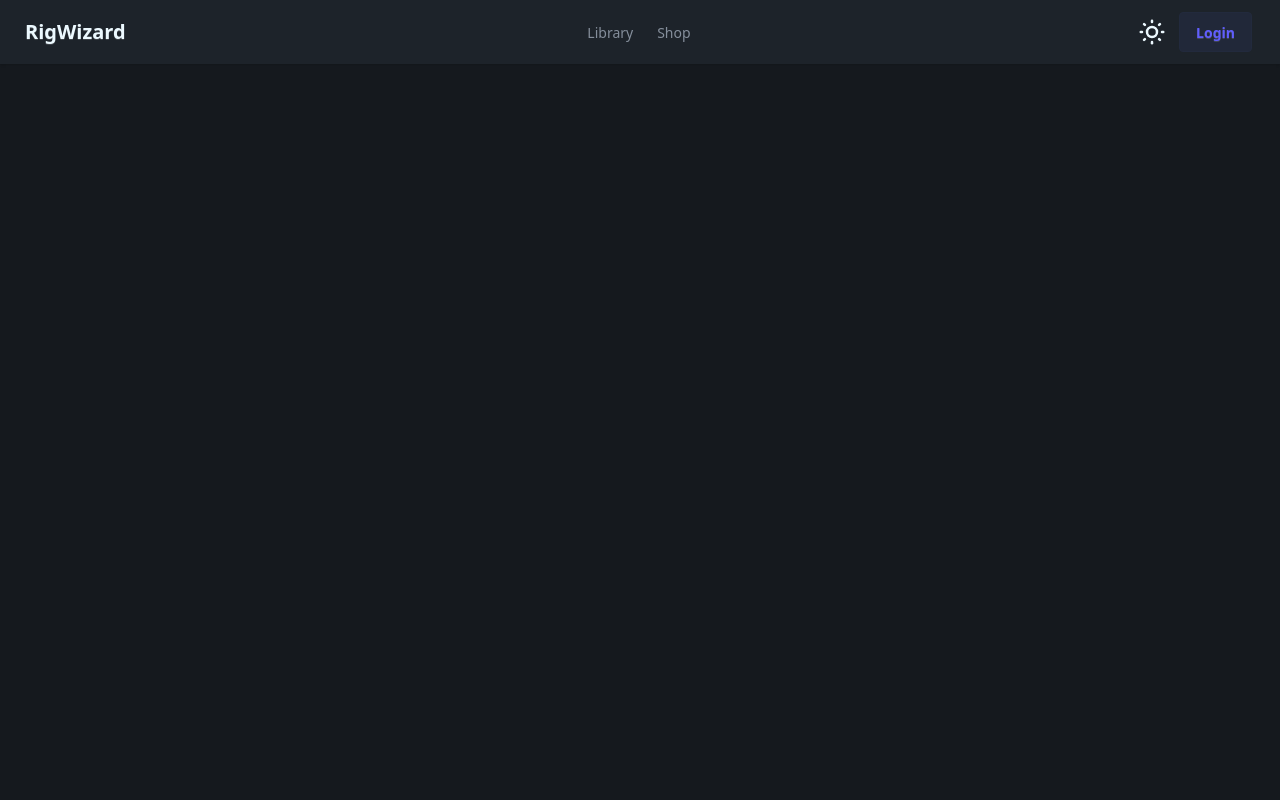
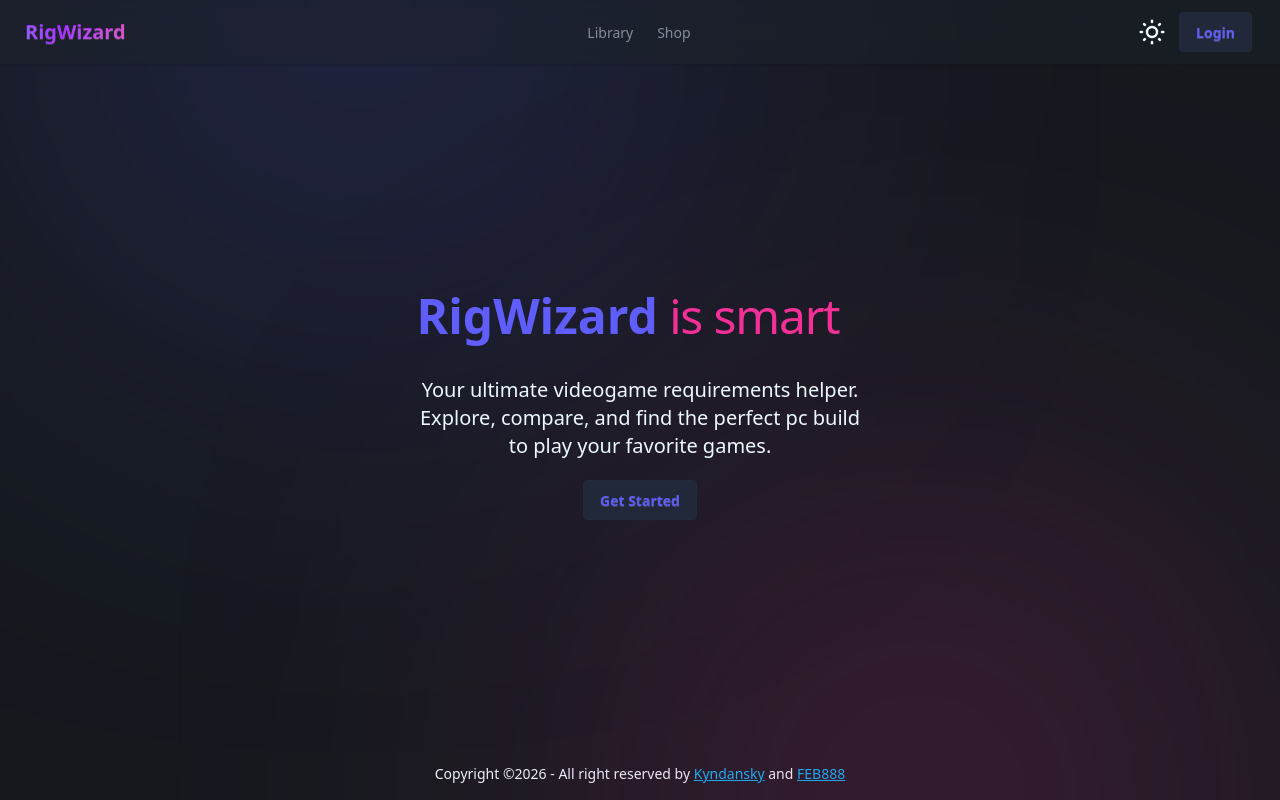
Before and after one commit to Kyndansky/RigWizard, a React (Vite) app in the folder frontend/: page / in a window 1280 px wide. Built offline with nearby package versions, Linux system fonts and the light colour scheme; no server answers.

Commit message:
(backend and frontend) fixed logout.php and fixed login and logout functionality by reloading the page on login and logout. Added a basic hero to App.tsx with animations and background lights, added footer

```diff
--- a/frontend/src/App.tsx
+++ b/frontend/src/App.tsx
@@ -1,12 +1,67 @@
 import React from "react";
 import "./App.css";
 import { BasePageLayout } from "./components/BasePageLayout";
+import { Link } from "react-router";
+import { Typewriter } from "./components/TypeWriter";
+import { motion } from "framer-motion";
+
 
 function App() {
+  const mainTextClassname = "text-primary text-5xl font-bold";
+  const secondaryTextClassname = "text-secondary text-5xl";
   return (
     <React.Fragment>
-      <BasePageLayout hideOverFlow={true}>
+      <BasePageLayout hideOverFlow={true} >
+        <motion.div
+          className="absolute bottom-125 left-15 h-[600px] w-[600px] rounded-full bg-primary/25 blur-[200px]"
+          initial={{ opacity: 0 }}
+          animate={{ opacity: 1 }}
+          transition={{ duration: 0.5, delay: 0.35 }}
+        />
+        <motion.div
+          className="absolute top-125 right-15 h-[600px] w-[600px] rounded-full bg-secondary/25 blur-[200px]"
+          initial={{ opacity: 0 }}
+          animate={{ opacity: 1 }}
+          transition={{ duration: 0.5, delay: 0.35 }}
+        />
+        <motion.div
+          className="hero items-center h-full"
+          initial={{ opacity: 0, y: 0 }}
+          animate={{ opacity: 1, y: 0 }}
+          transition={{ duration: 0.4, delay: 0.1 }}
+        >
+          <div className="hero-content text-center flex-col">
+            <div className="flex flex-row items-end justify-center">
+              <h1 className={mainTextClassname}>
+                RigWizard
+              </h1>
+              <Typewriter
+                text={[" is easy to use", " is smart", " is useful", " is free", " helps you", " is for gamers"]}
+                speed={100}
+                className={secondaryTextClassname}
+                waitTime={2000}
+                deleteSpeed={40}
+                cursorChar={"_"}
+              />
+            </div>
+            <div className="max-w-md">
+              <p className="py-5 text-xl">
+                Your ultimate videogame requirements helper. Explore, compare, and find the perfect pc build to play your favorite games.
+              </p>
+              <Link to={"/shop"}><button className="btn btn-primary btn-soft hover:btn-secondary">Get Started</button></Link>
 
+            </div>
+          </div>
+        </motion.div>
+
+        <footer className="footer sm:footer-horizontal footer-center text-base-content p-4">
+          <aside>
+            <p>{"Copyright ©"}
+              {new Date().getFullYear()} {"- All right reserved by "}
+              <a href="https://github.com/Kyndansky" className="link link-info">Kyndansky</a>{" and "}
+              <a href="https://github.com/IQFEB888" className="link link-info">FEB888</a></p>
+          </aside>
+        </footer>
       </BasePageLayout>
     </React.Fragment>
   );
--- a/frontend/src/components/BasePageLayout.tsx
+++ b/frontend/src/components/BasePageLayout.tsx
@@ -31,17 +31,15 @@ export function BasePageLayout(
       {/*vertical container that contains navbar and page content */}
       <div
         className={
-          "flex flex-col h-screen bg-base-300" +
-          (props.hideOverFlow ? " overflow-hidden" : "")
+          "flex flex-col h-screen bg-base-300 overflow-y-hidden relative"
         }
       >
         <NavBar selectedTabId={props.selectedTabId} />
         {props.children}
         <div
-          className="toast toast-bottom toast-end z-[10]"
+          className="toast toast-bottom toast-end z-[100]"
           id="toastContainer"
         />
-
       </div>
     </React.Fragment>
   );
--- a/frontend/src/components/NavBar.tsx
+++ b/frontend/src/components/NavBar.tsx
@@ -1,8 +1,9 @@
 import React, { useState } from "react";
-import { Link, useNavigate } from "react-router-dom";
+import { Link, useLocation, useNavigate } from "react-router-dom";
 import { useAuth } from "../misc/AuthContextHandler";
 import { logout } from "../misc/api_calls_functions";
 import { CircleUserRound, Moon, SunMedium } from "lucide-react";
+import { motion } from "motion/react";
 interface NavBarProps {
     selectedTabId?: number;
 }
@@ -24,24 +25,39 @@ export const tabItems: TabItem[] = [
     },
 ]
 export function NavBar(props: NavBarProps) {
-    const navigate=useNavigate();
+    const location = useLocation();
+    const navigate = useNavigate();
     const { isAuthenticated, setIsAuthenticated, username } =
         useAuth();
     const [theme, setTheme] = useState<"light" | "dark">("dark");
     return (
         <React.Fragment>
-            <div className="navbar bg-base-100 shadow-sm z-[1]">
+            <div className="navbar bg-base-100/50 shadow-sm z-[1] backdrop-blur-md">
                 <div className="navbar-start">
-                    <Link to={"/"}><p className="btn btn-ghost text-xl">RigWizard</p></Link>
+                    <Link to={"/"}><button className="btn btn-ghost text-xl">
+                        <motion.h1
+                            className="relative bg-gradient-to-r from-primary via-purple-600 to-secondary bg-clip-text text-transparent bg-[length:200%_auto]"
+                            animate={{
+                                backgroundPosition: ["0% 50%", "100% 50%", "0% 50%"],
+                            }}
+                            transition={{
+                                duration: 8,
+                                repeat: Infinity,
+                                ease: "linear",
+                            }}
+                        >
+                            RigWizard
+                        </motion.h1>
+                    </button></Link>
                 </div>
                 <div className="navbar-center">
                     <div role="tablist" className="tabs tabs-border">
                         {tabItems.map((tabItem) => (
                             <a role="tab" className={"tab" + (props.selectedTabId === tabItem.id ? " tab-active" : "")}
-                            key={tabItem.text}
-                            onClick={()=>{
-                                navigate(tabItem.pathTo);
-                            }}>{tabItem.text}</a>
+                                key={tabItem.text}
+                                onClick={() => {
+                                    navigate(tabItem.pathTo);
+                                }}>{tabItem.text}</a>
                         ))}
                     </div>
                 </div>
@@ -55,10 +71,10 @@ export function NavBar(props: NavBarProps) {
                         <input type="checkbox" className="theme-controller" value={theme} onClick={() => { theme === "dark" ? setTheme("light") : setTheme("dark") }} />
 
                         {/* sun icon */}
-                        <SunMedium className="swap-off" size={30}/>
+                        <SunMedium className="swap-off" size={30} />
 
                         {/* moon icon */}
-                        <Moon className="swap-on" size={30}/>
+                        <Moon className="swap-on" size={30} />
                     </label>
                     {isAuthenticated ? (
                         //Profile info section
@@ -81,16 +97,18 @@ export function NavBar(props: NavBarProps) {
 
                                 </li>
                                 <li><a onClick={async () => {
-                                    const loggedOut = await logout();
-                                    if (loggedOut) {
+                                    const logoutResponse = await logout();
+                                    if (logoutResponse.successful) {
                                         setIsAuthenticated(false);
+                                        window.location.reload();
                                     }
+
                                 }}>Logout</a></li>
                             </ul>
                         </div>
                     ) :
                         (
-                            <Link to={"/login"}>
+                            <Link to={"/login"} state={{ from: location.pathname }}>
                                 <button className="btn btn-primary btn-soft">Login</button>
                             </Link>
                         )}
--- /dev/null
+++ b/frontend/src/components/TypeWriter.tsx
@@ -0,0 +1,133 @@
+import { useEffect, useState } from "react"
+import { motion, type Variants } from "framer-motion"
+
+import { cn } from "../lib/utils"
+
+interface TypewriterProps {
+    text: string | string[]
+    speed?: number
+    initialDelay?: number
+    waitTime?: number
+    deleteSpeed?: number
+    loop?: boolean
+    className?: string
+    showCursor?: boolean
+    hideCursorOnType?: boolean
+    cursorChar?: string | React.ReactNode
+    cursorAnimationVariants?: {
+        initial: Variants["initial"]
+        animate: Variants["animate"]
+    }
+    cursorClassName?: string
+}
+
+const Typewriter = ({
+    text,
+    speed = 50,
+    initialDelay = 0,
+    waitTime = 2000,
+    deleteSpeed = 30,
+    loop = true,
+    className,
+    showCursor = true,
+    hideCursorOnType = false,
+    cursorChar = "|",
+    cursorClassName = "ml-1",
+    cursorAnimationVariants = {
+        initial: { opacity: 0 },
+        animate: {
+            opacity: 1,
+            transition: {
+                duration: 0.01,
+                repeat: Infinity,
+                repeatDelay: 0.4,
+                repeatType: "reverse",
+            },
+        },
+    },
+}: TypewriterProps) => {
+    const [displayText, setDisplayText] = useState("")
+    const [currentIndex, setCurrentIndex] = useState(0)
+    const [isDeleting, setIsDeleting] = useState(false)
+    const [currentTextIndex, setCurrentTextIndex] = useState(0)
+
+    const texts = Array.isArray(text) ? text : [text]
+
+    useEffect(() => {
+        let timeout: NodeJS.Timeout
+
+        const currentText = texts[currentTextIndex]
+
+        const startTyping = () => {
+            if (isDeleting) {
+                if (displayText === "") {
+                    setIsDeleting(false)
+                    if (currentTextIndex === texts.length - 1 && !loop) {
+                        return
+                    }
+                    setCurrentTextIndex((prev) => (prev + 1) % texts.length)
+                    setCurrentIndex(0)
+                    timeout = setTimeout(() => { }, waitTime)
+                } else {
+                    timeout = setTimeout(() => {
+                        setDisplayText((prev) => prev.slice(0, -1))
+                    }, deleteSpeed)
+                }
+            } else {
+                if (currentIndex < currentText.length) {
+                    timeout = setTimeout(() => {
+                        setDisplayText((prev) => prev + currentText[currentIndex])
+                        setCurrentIndex((prev) => prev + 1)
+                    }, speed)
+                } else if (texts.length > 1) {
+                    timeout = setTimeout(() => {
+                        setIsDeleting(true)
+                    }, waitTime)
+                }
+            }
+        }
+
+        // Apply initial delay only at the start
+        if (currentIndex === 0 && !isDeleting && displayText === "") {
+            timeout = setTimeout(startTyping, initialDelay)
+        } else {
+            startTyping()
+        }
+
+        return () => clearTimeout(timeout)
+    }, [
+        currentIndex,
+        displayText,
+        isDeleting,
+        speed,
+        deleteSpeed,
+        waitTime,
+        texts,
+        currentTextIndex,
+        loop,
+    ])
+
+    return (
+        <div className={`inline whitespace-pre-wrap tracking-tight ${className}`}>
+            <span>{displayText}</span>
+            {showCursor && (
+                <motion.span
+                    variants={cursorAnimationVariants}
+                    className={cn(
+                        cursorClassName,
+                        hideCursorOnType &&
+                            (currentIndex < texts[currentTextIndex].length || isDeleting)
+                            ? "hidden"
+                            : ""
+                    )}
+                    initial="initial"
+                    animate="animate"
+                >
+                    {cursorChar}
+                </motion.span>
+            )}
+        </div>
+    )
+}
+
+export { Typewriter }
--- /dev/null
+++ b/frontend/src/lib/utils.ts
@@ -0,0 +1,6 @@
+import { type ClassValue, clsx } from "clsx";
+import { twMerge } from "tailwind-merge";
+
+export const cn = (...inputs: ClassValue[]) => {
+  return twMerge(clsx(inputs))
+}
--- a/frontend/src/pages/GameCollectionPage.tsx
+++ b/frontend/src/pages/GameCollectionPage.tsx
@@ -86,6 +86,7 @@ export function GameCollectionPage(props: MainPageProps) {
   // filtering tags are fetched on page load
   useEffect(() => {
     fetchTags();
+    fetchUserComputer();
   }, []);
 
   //when loading the page or when changing from library to shop games are fetched and all useState are reset
@@ -390,6 +391,7 @@ export function GameCollectionPage(props: MainPageProps) {
                 type="reset"
                 value="x"
                 onClick={() => {
+                  if(selectedTags.length===0) return;
                   setSelectedTags([]);
                 }}
               />
```
Also changed, not shown: frontend/src/components/CredentialsCard.tsx (+0 -9 lines), frontend/src/pages/Login.tsx (+13 -11 lines), frontend/src/pages/Register.tsx (+14 -7 lines), 1 other file (tests, documents, lock files or other folders).
